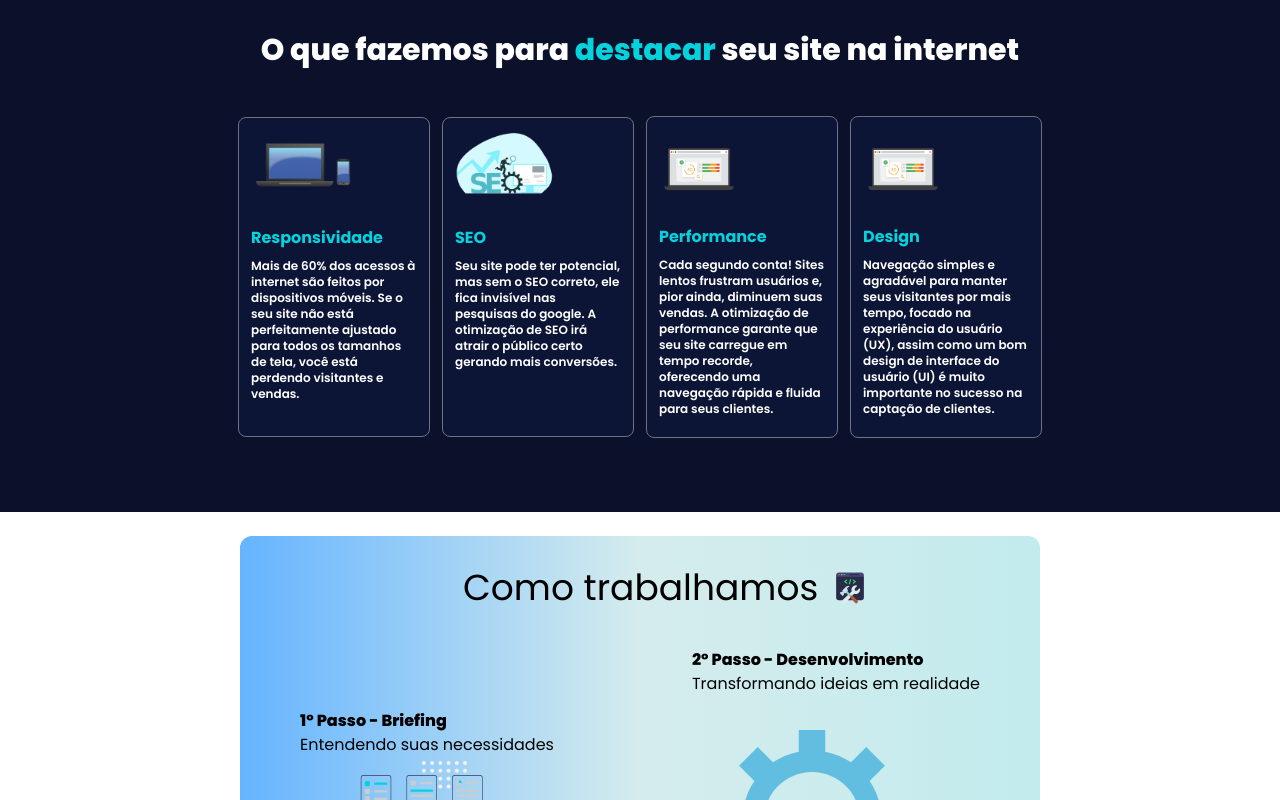
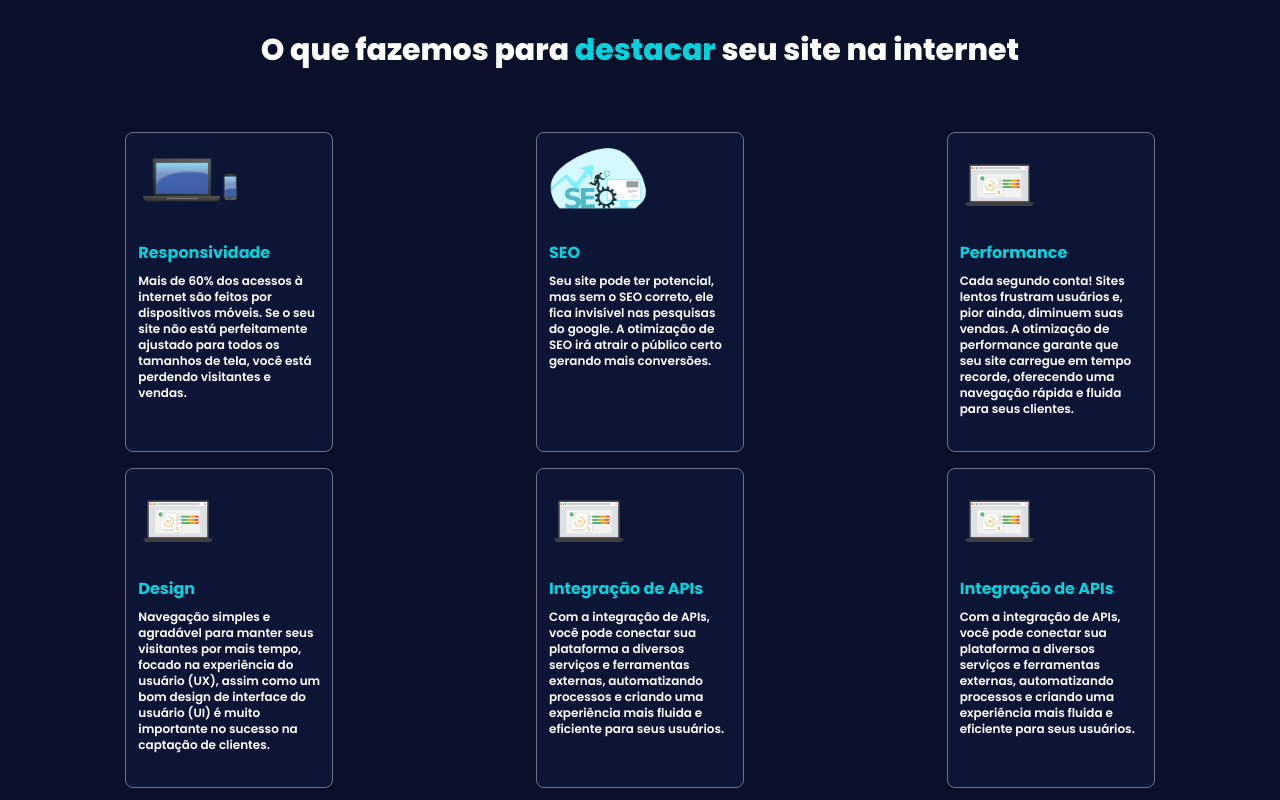
Before and after one commit to allandrs/agenciasysrisa, a React (Vite) app: page / in a window 1280 px wide. Shown: the part 820-1620 px from the top of the page. Built offline with nearby package versions, Linux system fonts and the light colour scheme; what @material-tailwind/html would draw is missing.

Commit message:
adding card service

```diff
--- a/src/components/card_service.jsx
+++ b/src/components/card_service.jsx
@@ -3,7 +3,7 @@ import React from "react";
 export default function CardService({titulo, img, texto1, texto2, texto3, texto4}) {
     return (
         <>
-            <div className="border-[0.1px] border-gray-500 w-48 min-h-80 rounded-lg p-3 border-blue-500 bg-[#0d1537] hover:bg-[#455497]">
+            <div className="border-[0.1px] border-gray-500 w-[13rem] min-h-[20rem] rounded-lg p-3 border-blue-500 bg-[#0d1537] hover:bg-[#455497]">
                 <div>
                     <img src={img} className="max-h-20 justify-start" alt="logo" />
                     <h2 className="font-bold pt-4 text-[#06d2dd] ">{titulo}</h2>
--- a/src/components/footer.jsx
+++ b/src/components/footer.jsx
@@ -12,37 +12,37 @@ import Time from "../../public/time.png";
 export default function Footer() {
     return (
         <>
-            <div className="h-[460px] md:h-[200px]  bg-[#0b112b] text-white flex flex-col justify-center ">
+            <div className="h-[440px] md:h-[200px]  bg-[#0b112b] text-white flex flex-col justify-center ">
 
                 <div className="flex flex-col justify-center place-items-start mx-10 md:mx-2 md:flex-row gap-6 mt-6">
                     <div>
-                            <img className="h-20 flex  items-start" src={Logo} alt="logo"/>
+                            <img className="h-20" src={Logo} alt="logo"/>
                     </div>
 
                     <div className="flex flex-col ">
-                        <h1 className="text-lg">Contato</h1>
+                        <h1 className="text-base">Contato</h1>
 
                         <div className="flex gap-1 items-center">
                             <img src={Mail} className="h-6" alt="" />
-                            <p className="text-sm">contato@</p>
+                            <p className="text-xs">contato@</p>
                         </div>
                         <div className="flex gap-1 items-center">
                             <img src={Wpp} className="h-6" alt="" />
-                            <p className="text-sm"> (55) 99732-3505</p>
+                            <p className="text-xs"> (55) 99732-3505</p>
                         </div>
                         <div className="flex gap-1 items-center">
                         <img src={Time} className="h-6" alt="" />
-                        <p className="text-sm">Segunda à Sexta-feira: 08:00 às 18:00.</p>
+                        <p className="text-xs">Segunda à Sexta-feira: 08:00 às 18:00.</p>
                         </div>
                     </div>
 
                     <div className="flex flex-col gap-1">
-                            <h1 className="text-lg">Siga-nos</h1>
+                            <h1 className="text-base">Siga-nos</h1>
                             <div className="flex gap-2">
-                                <a href="https://www.instagram.com/agenciasysrisa/"><img src={Instagram} className="h-10" alt="logo" /></a>
+                                <a href="https://www.instagram.com/agenciasysrisa/"><img src={Instagram} className="h-8" alt="logo" /></a>
 
 
-                                <a href="https://www.facebook.com/profile.php?id=100075775881308"><img src={Facebook} className="h-10" alt="logo" /></a>
+                                <a href="https://www.facebook.com/profile.php?id=100075775881308"><img src={Facebook} className="h-8" alt="logo" /></a>
                             </div>
                     </div>
                     <div className="fixed top-[580px] right-[210px] md:top-[500px] md:right-[50px] bg-blue-gray-600 rounded-full w-12 h-12 flex justify-center items-center">
--- a/src/components/processos.jsx
+++ b/src/components/processos.jsx
@@ -18,8 +18,8 @@ export default function Processos() {
         <div className="w-[800px] bg-gradient-to-r from-[#65b4ff] via-[#d5eced] to-[#c2ebed] rounded-xl mt-6 mx-2">
           <div className="flex justify-center items-center shrink-0 gap-4 text-4xl mt-8 text-center">
             <div className="invisible">di</div>
-            <h1 className="">Como trabalhamos</h1>
-            <img src={Build} className="h-8 flex-none" alt="" />
+            <h1 className="">Como funciona</h1>
+            <img src={Build} className="h-10 flex-none" alt="" />
           </div>
           <div className="md:grid md:grid-cols-2 mx-2 md-w-96 justify-center place-items-center items-center md:h-72 mt-10 ">
             <CardProcessos
--- a/src/components/services.jsx
+++ b/src/components/services.jsx
@@ -12,7 +12,7 @@ import SEO from "../../public/seo-removebg-preview.png"
 export default function Services() {
   return (
     <>
-      <div className="bg-[#0b112b] h-[110rem] md:h-[44rem] w-full relative border-none">
+      <div className="bg-[#0b112b] h-[160rem] md:h-[68rem] w-full relative border-none">
         <div className="flex justify-center mx-2 md:mx-8 border-none">
           <h1 className="font-bold pt-6 text-nowrap text-white">
             <span className="text-[#06d2dd] ">Empresas</span> que estão crescendo
@@ -37,7 +37,7 @@ export default function Services() {
 
         </div>
         <div className="mx-8">
-          <div className="flex flex-col justify-center items-center md:flex-row gap-3 pt-6">
+          <div className="grid grid-cols-1 md:grid-cols-3 place-items-center gap-4 md:flex-row mt-10">
             <Card
               titulo="Responsividade"
               img={Responsive}
@@ -60,7 +60,17 @@ export default function Services() {
             <Card
               titulo="Design"
               img={Website}
-              texto1=" Navegação simples e agradável para manter seus visitantes por mais tempo, focado na experiência do usuário (UX), assim como um bom design de interface do usuário (UI) é muito importante no sucesso na captação de clientes."
+              texto1="Navegação simples e agradável para manter seus visitantes por mais tempo, focado na experiência do usuário (UX), assim como um bom design de interface do usuário (UI) é muito importante no sucesso na captação de clientes."
+            />
+            <Card
+              titulo="Integração de APIs"
+              img={Website}
+              texto1="Com a integração de APIs, você pode conectar sua plataforma a diversos serviços e ferramentas externas, automatizando processos e criando uma experiência mais fluida e eficiente para seus usuários."
+            />
+            <Card
+              titulo="Integração de APIs"
+              img={Website}
+              texto1="Com a integração de APIs, você pode conectar sua plataforma a diversos serviços e ferramentas externas, automatizando processos e criando uma experiência mais fluida e eficiente para seus usuários."
             />
           </div>
         </div>
```
